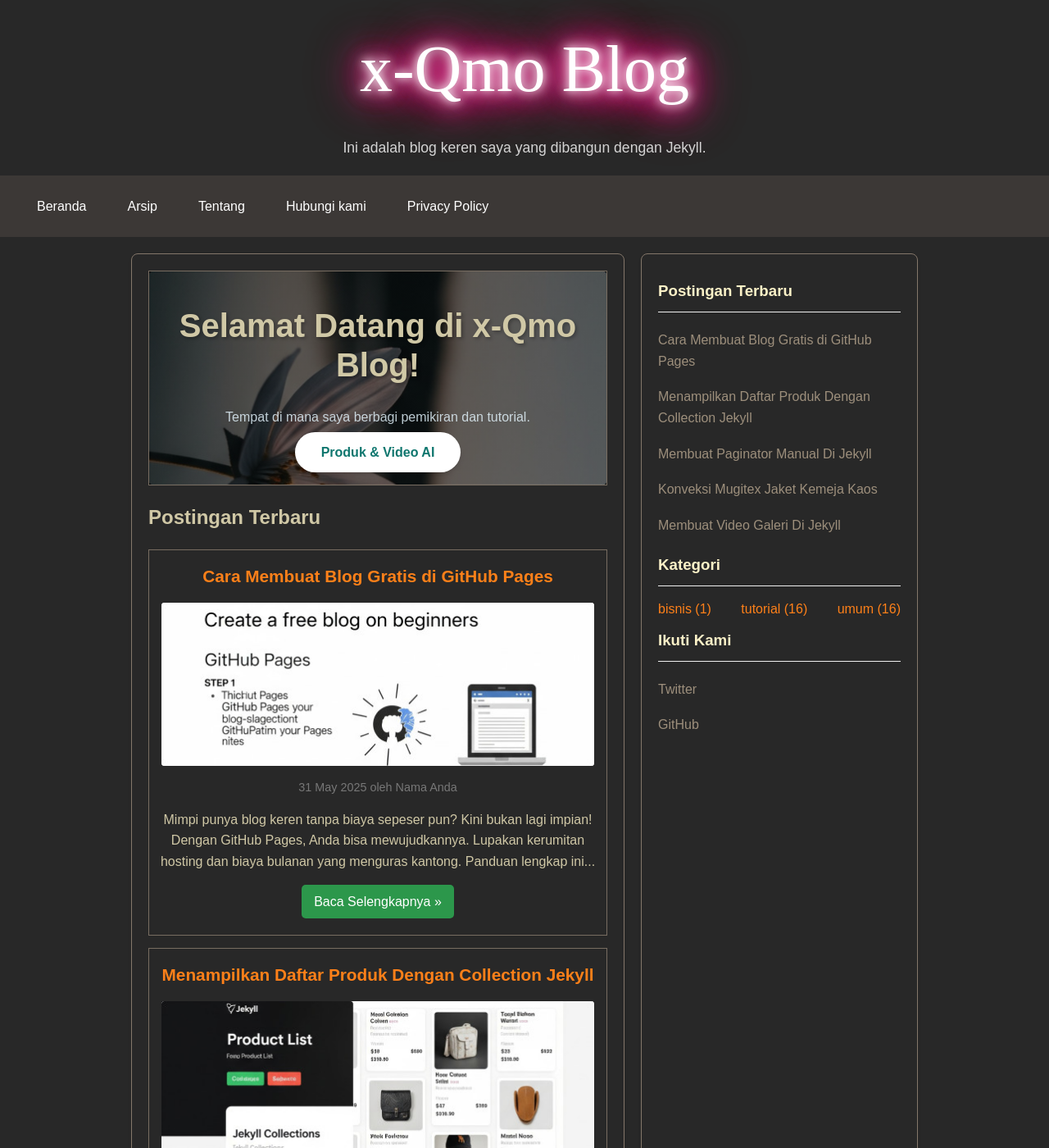
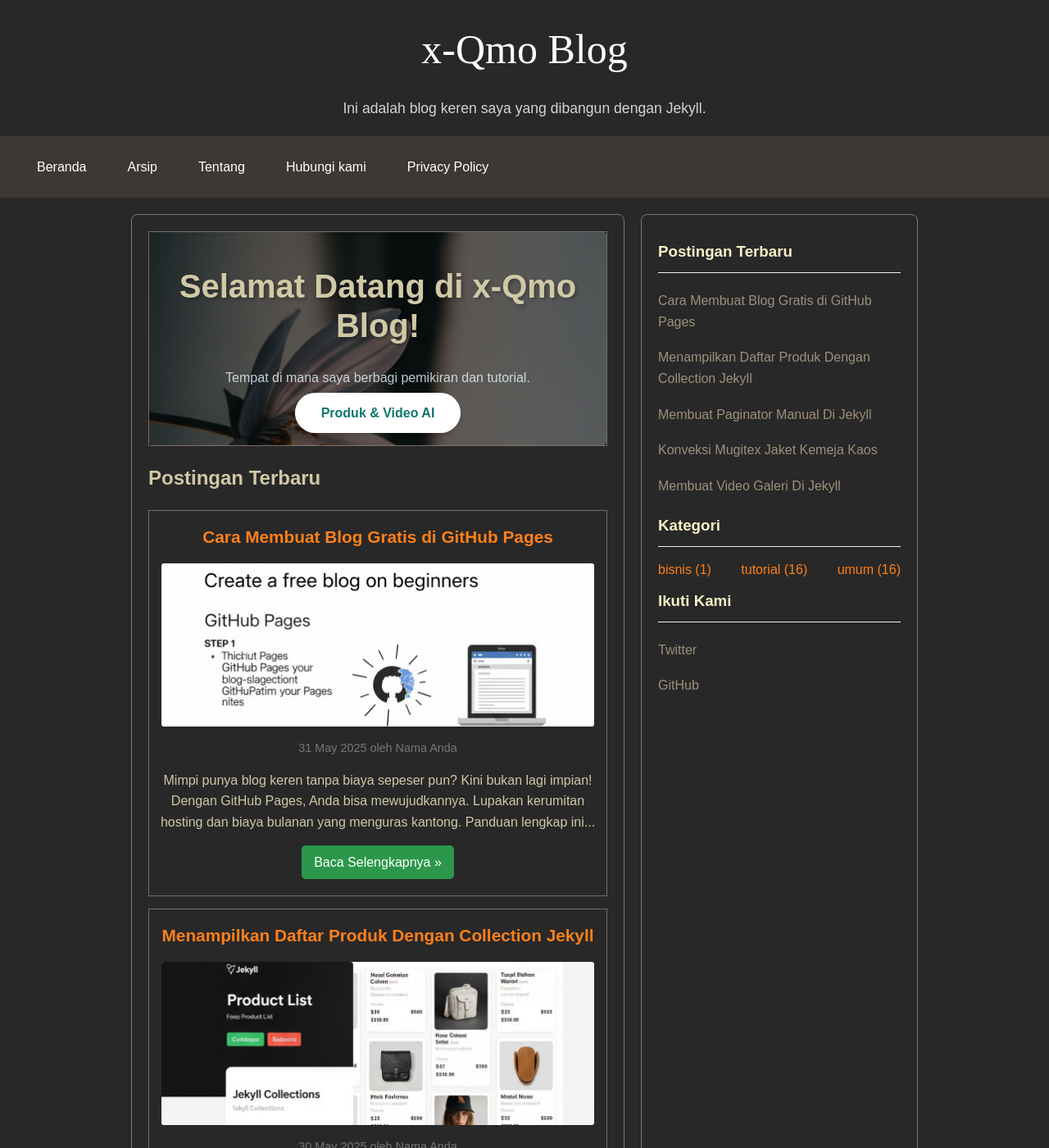
Before and after one commit to x-qmo/x-qmo.github.io, a Jekyll site: the page built from index.html, in a window 1280 px wide and 1400 px high. Shown: the whole window at 82% size. Built offline with Jekyll 4.4.1, drawn with Linux system fonts in a browser that asks for light colours; the list of posts is cut into pages by our own code; comment, search, counter and statistics services are not loaded.

Commit message:
Update style.scss

```diff
--- a/assets/css/style.scss
+++ b/assets/css/style.scss
@@ -295,15 +295,7 @@
 
 /* Header */
 
-@-webkit-keyframes glow {
-  from {
-    text-shadow: 0 0 10px #fff, 0 0 20px #fff, 0 0 30px #e60073, 0 0 40px #e60073, 0 0 50px #e60073, 0 0 60px #e60073, 0 0 70px #e60073;
-  }
 
-  to {
-    text-shadow: 0 0 20px #fff, 0 0 30px #ff4da6, 0 0 40px #ff4da6, 0 0 50px #ff4da6, 0 0 60px #ff4da6, 0 0 70px #ff4da6, 0 0 80px #ff4da6;
-  }
-}
 .site-header {
   background-color: #282828;
   color: #fff;
@@ -315,12 +307,12 @@
   text-decoration: none;
 }
 .site-title {
-  font-size: 80px;
+  font-size: 50px;
   font-family: cursive;
   margin-bottom: 5px;
   display: block;
   color: #fff;
-  animation: glow 1s ease-in-out infinite alternate;
+
 }
 
 .site-description {
```
